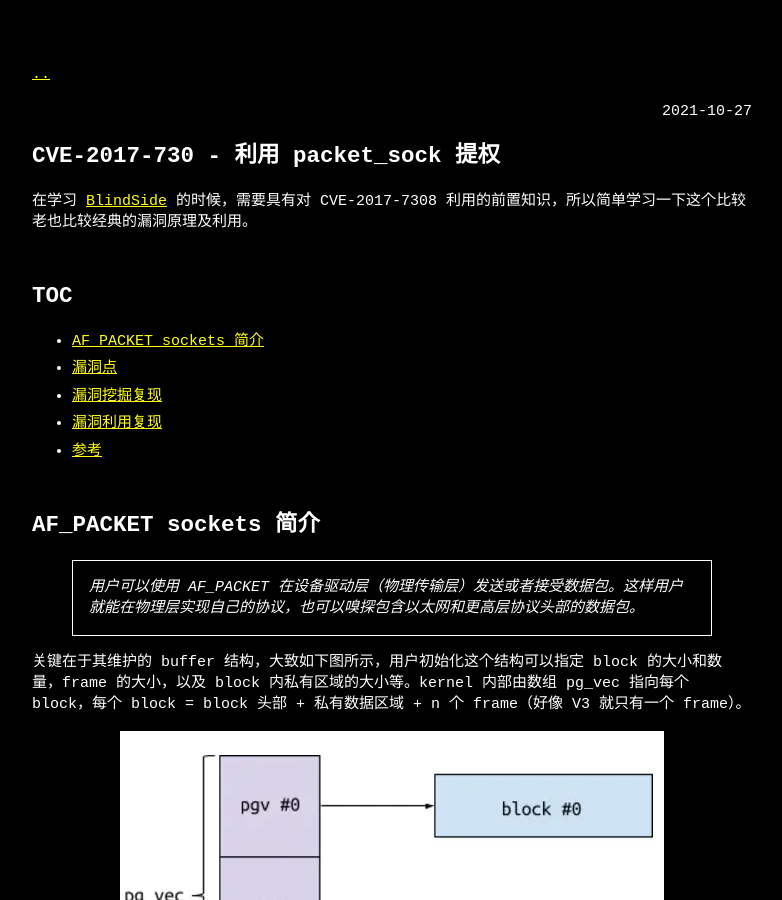
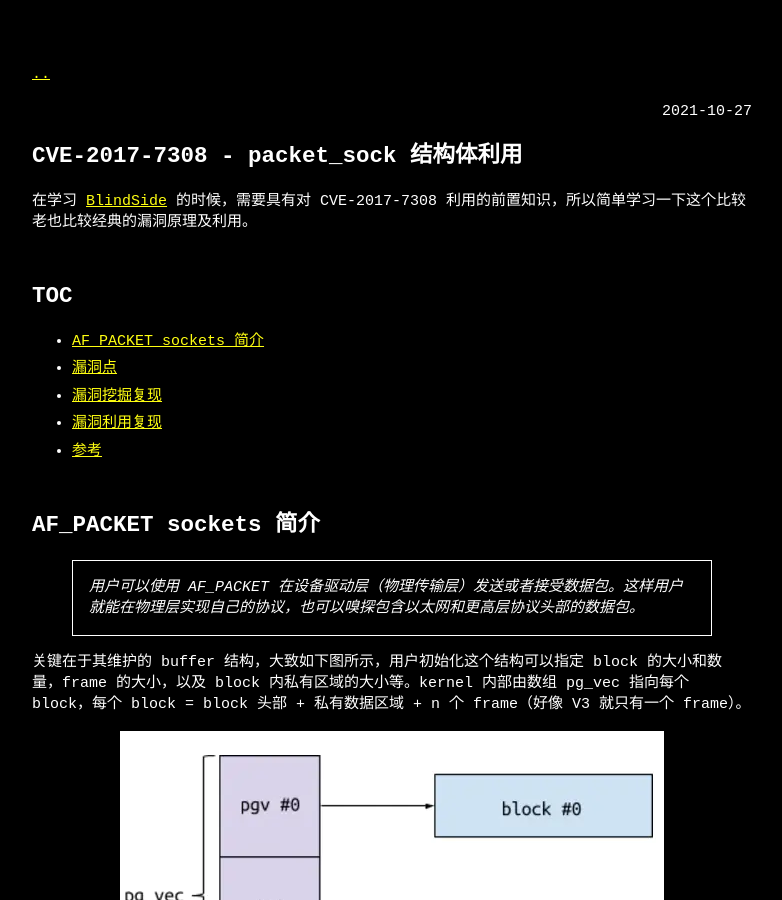
Before and after one commit to RLee063/rlee063.github.io, a Jekyll site: the page built from _posts/2021-10-27-CVE-2017-7308.md, in a window 1280 px wide and 900 px high. Shown: the whole window, without its empty margins (248-1030 px from the left). Built offline with Jekyll 4.4.1, drawn with Linux system fonts in a browser that asks for light colours.

Commit message:
[post] 7308: update title

```diff
--- a/_posts/2021-10-27-CVE-2017-7308.md
+++ b/_posts/2021-10-27-CVE-2017-7308.md
@@ -1,7 +1,7 @@
 ---
 layout: post
 category: cve
-title: CVE-2017-730 - 利用 packet_sock 提权
+title: CVE-2017-7308 - packet_sock 结构体利用
 ---
 在学习 [BlindSide](https://github.com/vusec/blindside) 的时候，需要具有对 CVE-2017-7308 利用的前置知识，所以简单学习一下这个比较老也比较经典的漏洞原理及利用。
 
```
